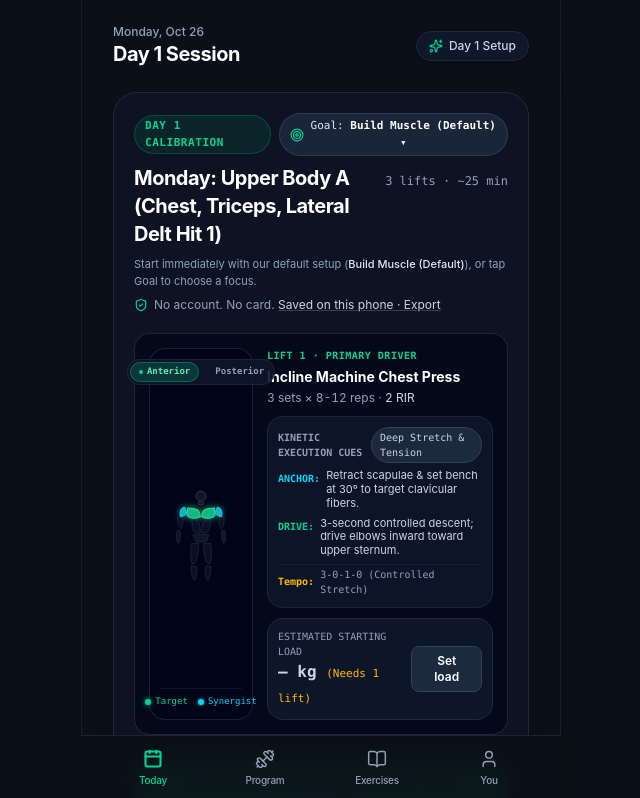
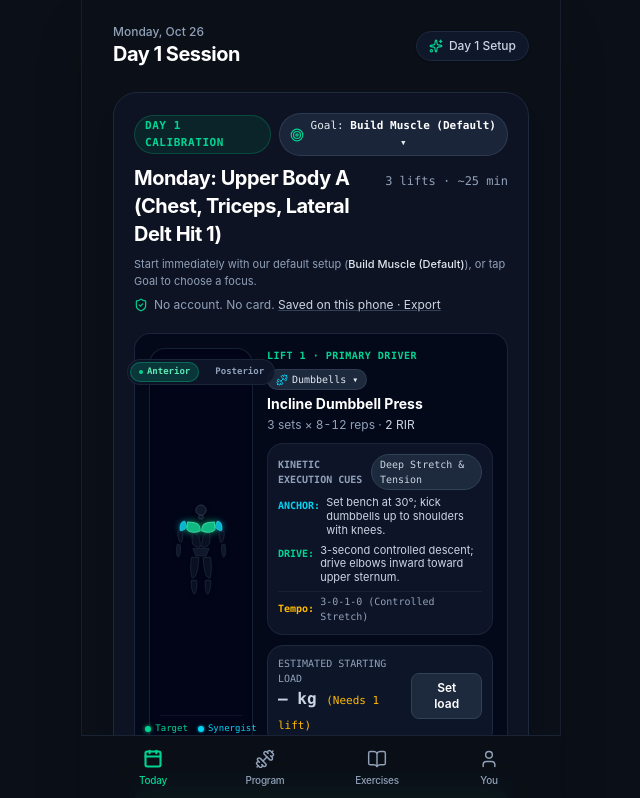
Before and after one commit to aroucadi/vyra, a Next.js app: page /today in a window 1280 px wide. Shown: the top 798 px of the page, without its empty margins (319-959 px from the left). Built offline with nearby package versions, Linux system fonts and the light colour scheme.

Commit message:
feat(spec-026): ship intelligent equipment polymorphism and in-gym machine swap popover

```diff
--- a/src/components/trainee/DayZeroOnboardingCard.tsx
+++ b/src/components/trainee/DayZeroOnboardingCard.tsx
@@ -9,6 +9,8 @@ import { Sheet, SheetContent, SheetHeader, SheetTitle, SheetDescription } from "
 import {
   AnchorLiftId,
   CalibrationMode,
+  LIFT_ONE_EQUIPMENT_MANIFESTATIONS,
+  PreferredEquipmentMode,
   SleepWhatIfMode,
   TRAINING_GOALS,
   TrainingGoal,
@@ -19,6 +21,7 @@ import {
   detectInAppWebView,
   parseHandoffQueryUrl,
   resolveDayOneWorkoutDay,
+  resolveEquipmentManifestation,
   resolveGoalAwareKineticCues,
 } from "@/lib/onboarding";
 import { telemetry } from "@/lib/telemetry";
@@ -26,6 +29,7 @@ import { DeepLinkLiftConfig, parseDeepLinkParams, recordDeepLinkAttribution } fr
 import {
   ArrowRight,
   CheckCircle2,
+  Dumbbell,
   ExternalLink,
   HelpCircle,
   History,
@@ -57,9 +61,11 @@ export function DayZeroOnboardingCard({ userId, onCalibrated }: DayZeroOnboardin
   const [sleepMode, setSleepMode] = useState<SleepWhatIfMode>("normal");
   const [calibrationMode, setCalibrationMode] = useState<CalibrationMode>("uncalibrated");
   const [goal, setGoal] = useState<TrainingGoal>("hypertrophy");
+  const [equipment, setEquipment] = useState<PreferredEquipmentMode>("dumbbell");
 
   // Progressive disclosure sheets & popovers
   const [isGoalSheetOpen, setIsGoalSheetOpen] = useState(false);
+  const [isEquipmentSheetOpen, setIsEquipmentSheetOpen] = useState(false);
   const [isCalibrationSheetOpen, setIsCalibrationSheetOpen] = useState(false);
   const [isWhyExpanded, setIsWhyExpanded] = useState(false);
   const [isGymReadySheetOpen, setIsGymReadySheetOpen] = useState(false);
@@ -105,6 +111,7 @@ export function DayZeroOnboardingCard({ userId, onCalibrated }: DayZeroOnboardin
       setUnit(parsed.unit);
       if (parsed.sleepMode) setSleepMode(parsed.sleepMode);
       if (parsed.goal) setGoal(parsed.goal);
+      if (parsed.equipment) setEquipment(parsed.equipment);
       setCalibrationMode(parsed.mode || "calibrated");
     }
   }, [userId, webViewStatus.isInAppWebView, webViewStatus.recommendedBrowser, webViewStatus.sourceApp]);
@@ -144,8 +151,9 @@ export function DayZeroOnboardingCard({ userId, onCalibrated }: DayZeroOnboardin
         sleepMode,
         mode: calibrationMode === "uncalibrated" ? "calibrated" : calibrationMode,
         goal,
+        equipment,
       }),
-    [userId, anchorLift, inputWeight, inputReps, unit, sleepMode, calibrationMode, goal]
+    [userId, anchorLift, inputWeight, inputReps, unit, sleepMode, calibrationMode, goal, equipment]
   );
 
   const primaryTarget = calibration.targets[0];
@@ -185,12 +193,13 @@ export function DayZeroOnboardingCard({ userId, onCalibrated }: DayZeroOnboardin
       sleepMode,
       mode,
       goal,
+      equipment,
     });
     applyCalibratedWeightsToDayOne(userId, applied);
     setIsCalibrationSheetOpen(false);
     telemetry.track(
       "onboarding_step_viewed",
-      { step: "step_3_numbers_calibrated", mode, unit, sleepMode, goal },
+      { step: "step_3_numbers_calibrated", mode, unit, sleepMode, goal, equipment },
       userId
     );
     onCalibrated?.();
@@ -200,7 +209,7 @@ export function DayZeroOnboardingCard({ userId, onCalibrated }: DayZeroOnboardin
     if (calibrationMode !== "uncalibrated") {
       applyCalibratedWeightsToDayOne(userId, calibration);
     }
-    telemetry.track("session_started", { dayZero: true, calibrationMode, goal }, userId);
+    telemetry.track("session_started", { dayZero: true, calibrationMode, goal, equipment }, userId);
     router.push(`/session?day=${dayId}`);
   };
 
@@ -214,8 +223,9 @@ export function DayZeroOnboardingCard({ userId, onCalibrated }: DayZeroOnboardin
       sleepMode,
       mode: calibrationMode === "uncalibrated" ? "calibrated" : calibrationMode,
       goal,
+      equipment,
     });
-  }, [anchorLift, inputWeight, inputReps, unit, sleepMode, calibrationMode, goal]);
+  }, [anchorLift, inputWeight, inputReps, unit, sleepMode, calibrationMode, goal, equipment]);
 
   const handleCopyHandoffLink = async () => {
     try {
@@ -322,15 +332,29 @@ export function DayZeroOnboardingCard({ userId, onCalibrated }: DayZeroOnboardin
             {/* Right: Lead Exercise + Live Calibrated Weight + Plate Popover */}
             <div className="flex flex-col justify-between space-y-2.5">
               <div className="space-y-1">
-                <div className="flex items-center justify-between gap-1">
-                  <span className="text-[10px] font-mono uppercase tracking-wider text-emerald-400 font-bold">
-                    Lift 1 · Primary Driver
-                  </span>
+                <div className="flex items-center justify-between gap-1 flex-wrap">
+                  <div className="flex items-center gap-1.5 flex-wrap">
+                    <span className="text-[10px] font-mono uppercase tracking-wider text-emerald-400 font-bold">
+                      Lift 1 · Primary Driver
+                    </span>
+                    <button
+                      type="button"
+                      onClick={() => {
+                        setIsEquipmentSheetOpen(true);
+                        telemetry.track("onboarding_step_viewed", { step: "open_equipment_selector" }, userId);
+                      }}
+                      className="px-2 py-0.5 rounded-full bg-slate-800 hover:bg-slate-750 border border-slate-700/80 text-[10px] font-mono text-slate-200 flex items-center gap-1 transition cursor-pointer"
+                      aria-label="Select gym equipment for Lift 1"
+                    >
+                      <Dumbbell className="w-3 h-3 text-cyan-400 shrink-0" />
+                      <span>{LIFT_ONE_EQUIPMENT_MANIFESTATIONS[equipment].shortLabel} ▾</span>
+                    </button>
+                  </div>
                   {calibrationMode === "calibrated" && primaryTarget && (
                     <PlateCalculatorPopover
                       totalWeight={primaryTarget.activeWeightKg}
                       unit={unit}
-                      equipmentType={deepLinkConfig?.slug.includes("db") ? "dumbbell" : "barbell"}
+                      equipmentType={equipment === "barbell" ? "barbell" : equipment === "dumbbell" ? "dumbbell" : "machine"}
                     />
                   )}
                 </div>
@@ -882,6 +906,82 @@ export function DayZeroOnboardingCard({ userId, onCalibrated }: DayZeroOnboardin
           </div>
         </SheetContent>
       </Sheet>
+
+      {/* SHEET 4 (Spec 026): In-Gym Equipment Polymorphic Swap Sheet */}
+      <Sheet open={isEquipmentSheetOpen} onOpenChange={setIsEquipmentSheetOpen}>
+        <SheetContent
+          side="bottom"
+          className="max-w-md mx-auto rounded-t-3xl bg-[#0B0F17] border-slate-800 p-6 space-y-4 max-h-[88vh] overflow-y-auto shadow-2xl"
+        >
+          <SheetHeader className="text-left space-y-1">
+            <div className="flex items-center justify-between">
+              <span className="text-[10px] font-mono font-bold uppercase tracking-wider px-2.5 py-0.5 rounded-full bg-cyan-500/10 text-cyan-400 border border-cyan-500/25">
+                Spec 026 · Equipment In-Place Swap
+              </span>
+              <span className="text-xs font-mono text-slate-400">Instant load conversion</span>
+            </div>
+            <SheetTitle className="text-lg font-bold text-white">
+              Which equipment is free right now?
+            </SheetTitle>
+            <SheetDescription className="text-xs text-slate-400">
+              Bench taken? Switch to barbell, lever machine, or cables instantly. Load calculations, plate calculator, and kinetic cues recalibrate automatically.
+            </SheetDescription>
+          </SheetHeader>
+
+          <div className="space-y-2.5 pt-1">
+            {Object.values(LIFT_ONE_EQUIPMENT_MANIFESTATIONS).map((m) => {
+              const isSelected = equipment === m.id;
+              return (
+                <button
+                  key={m.id}
+                  type="button"
+                  onClick={() => {
+                    const prev = equipment;
+                    setEquipment(m.id);
+                    setIsEquipmentSheetOpen(false);
+                    telemetry.track("equipment_swapped", { from: prev, to: m.id }, userId);
+                  }}
+                  className={`w-full min-h-[58px] p-3.5 rounded-2xl border text-left transition flex items-start justify-between gap-3 cursor-pointer ${
+                    isSelected
+                      ? "bg-slate-800/90 border-cyan-500/60 shadow-lg"
+                      : "bg-slate-900/60 border-slate-800/80 hover:bg-slate-800/50 hover:border-slate-700"
+                  }`}
+                >
+                  <div className="space-y-0.5">
+                    <div className="flex items-center gap-2">
+                      <span className="text-sm font-bold text-white leading-tight">
+                        {m.label}
+                      </span>
+                      <span className="text-[10px] font-mono px-2 py-0.5 rounded-full border border-slate-700 bg-slate-800 text-slate-300">
+                        {m.shortLabel}
+                      </span>
+                    </div>
+                    <p className="text-xs text-slate-400 leading-snug">
+                      {m.exerciseName} · {m.isPerHand ? "Load per hand" : "Total bar/pin load"}
+                    </p>
+                    <p className="text-[11px] text-cyan-400/90 font-mono">
+                      {m.setupCue}
+                    </p>
+                  </div>
+                  {isSelected && (
+                    <CheckCircle2 className="w-4 h-4 text-cyan-400 shrink-0 mt-0.5" />
+                  )}
+                </button>
+              );
+            })}
+          </div>
+
+          <div className="pt-1">
+            <button
+              type="button"
+              onClick={() => setIsEquipmentSheetOpen(false)}
+              className="w-full min-h-[44px] py-2.5 text-xs font-semibold text-slate-400 hover:text-white border border-slate-800 rounded-xl transition cursor-pointer"
+            >
+              Keep Current Setup ({LIFT_ONE_EQUIPMENT_MANIFESTATIONS[equipment].shortLabel})
+            </button>
+          </div>
+        </SheetContent>
+      </Sheet>
     </div>
   );
 }
--- a/src/lib/onboarding.ts
+++ b/src/lib/onboarding.ts
@@ -72,6 +72,73 @@ export const TRAINING_GOALS: Record<TrainingGoal, GoalDefinition> = {
   },
 };
 
+export type PreferredEquipmentMode = "dumbbell" | "barbell" | "machine" | "cable";
+
+export interface EquipmentManifestation {
+  id: PreferredEquipmentMode;
+  label: string;
+  shortLabel: string;
+  exerciseName: string;
+  equipmentType: "dumbbell" | "barbell" | "machine" | "cable";
+  loadFactor: number;
+  isPerHand: boolean;
+  synergists: string[];
+  setupCue: string;
+}
+
+export const LIFT_ONE_EQUIPMENT_MANIFESTATIONS: Record<PreferredEquipmentMode, EquipmentManifestation> = {
+  dumbbell: {
+    id: "dumbbell",
+    label: "Dumbbells (Free Weight)",
+    shortLabel: "Dumbbells",
+    exerciseName: "Incline Dumbbell Press",
+    equipmentType: "dumbbell",
+    loadFactor: 1.0,
+    isPerHand: true,
+    synergists: ["Anterior Deltoid", "Triceps", "Rotator Cuff"],
+    setupCue: "Set bench at 30°; kick dumbbells up to shoulders with knees.",
+  },
+  barbell: {
+    id: "barbell",
+    label: "Olympic Barbell (20kg Bar)",
+    shortLabel: "Barbell",
+    exerciseName: "Incline Barbell Bench Press",
+    equipmentType: "barbell",
+    loadFactor: 2.125,
+    isPerHand: false,
+    synergists: ["Anterior Deltoid", "Triceps"],
+    setupCue: "Set eyes under bar; grip 1.5× shoulder width with tucked elbows.",
+  },
+  machine: {
+    id: "machine",
+    label: "Selectorized / Lever Chest Press",
+    shortLabel: "Machine",
+    exerciseName: "Plate-Loaded Incline Chest Press",
+    equipmentType: "machine",
+    loadFactor: 2.25,
+    isPerHand: false,
+    synergists: ["Anterior Deltoid", "Triceps (Lateral Head)"],
+    setupCue: "Adjust seat so handles align with mid-chest; keep shoulder blades pinned.",
+  },
+  cable: {
+    id: "cable",
+    label: "Dual Cable Tower Press",
+    shortLabel: "Cables",
+    exerciseName: "Converging Incline Cable Press",
+    equipmentType: "cable",
+    loadFactor: 0.9,
+    isPerHand: true,
+    synergists: ["Clavicular Pectoralis", "Anterior Deltoid"],
+    setupCue: "Set pulleys at hip height; press up and together into peak contraction.",
+  },
+};
+
+export function resolveEquipmentManifestation(
+  mode: PreferredEquipmentMode
+): EquipmentManifestation {
+  return LIFT_ONE_EQUIPMENT_MANIFESTATIONS[mode] || LIFT_ONE_EQUIPMENT_MANIFESTATIONS.dumbbell;
+}
+
 export interface AnchorCalibrationInput {
   anchorLift: AnchorLiftId;
   weight: number;
@@ -80,6 +147,7 @@ export interface AnchorCalibrationInput {
   sleepMode?: SleepWhatIfMode;
   mode?: CalibrationMode;
   goal?: TrainingGoal;
+  equipment?: PreferredEquipmentMode;
 }
 
 export interface GoalAwareKineticCues {
@@ -118,6 +186,7 @@ export interface DayZeroCalibrationResult {
   sleepMode: SleepWhatIfMode;
   calibrationMode: CalibrationMode;
   goal: TrainingGoal;
+  equipment: PreferredEquipmentMode;
   targets: DerivedExerciseTarget[];
 }
 
@@ -450,6 +519,8 @@ export function deriveStartingWeightsFromAnchor(
   const calibrationMode: CalibrationMode = input.mode || "calibrated";
   const goal: TrainingGoal = input.goal || "hypertrophy";
   const goalConfig = TRAINING_GOALS[goal];
+  const equipment: PreferredEquipmentMode = input.equipment || "dumbbell";
+  const equipmentManifestation = resolveEquipmentManifestation(equipment);
   const safeWeight = Math.max(5, Number(input.weight) || 80);
   const safeReps = Math.min(15, Math.max(1, Math.round(Number(input.reps) || 8)));
 
@@ -471,8 +542,34 @@ export function deriveStartingWeightsFromAnchor(
     ? programDay.blocks.flatMap((b) => b.exercises)
     : [];
 
-  const targets: DerivedExerciseTarget[] = exercises.map((ex) => {
-    const { ratio, ratioLabel } = resolvePoliquinWorkingRatio(ex.exerciseName);
+  const targets: DerivedExerciseTarget[] = exercises.map((ex, index) => {
+    let exerciseName = ex.exerciseName;
+    let ratio = 0.32;
+    let ratioLabel = "Poliquin Clavicular Incline DB Ratio (0.32× Bench 1RM per arm)";
+    let setupCue: string | undefined = undefined;
+
+    if (index === 0) {
+      exerciseName = equipmentManifestation.exerciseName;
+      setupCue = equipmentManifestation.setupCue;
+      if (equipment === "barbell") {
+        ratio = 0.68;
+        ratioLabel = "Poliquin Incline Barbell Ratio (0.68× Bench 1RM total bar load)";
+      } else if (equipment === "machine") {
+        ratio = 0.72;
+        ratioLabel = "Plate-Loaded Incline Chest Press Ratio (0.72× Bench 1RM)";
+      } else if (equipment === "cable") {
+        ratio = 0.28;
+        ratioLabel = "Converging Incline Cable Ratio (0.28× Bench 1RM per side)";
+      } else {
+        ratio = 0.32;
+        ratioLabel = "Poliquin Clavicular Incline DB Ratio (0.32× Bench 1RM per arm)";
+      }
+    } else {
+      const resolved = resolvePoliquinWorkingRatio(ex.exerciseName);
+      ratio = resolved.ratio;
+      ratioLabel = resolved.ratioLabel;
+    }
+
     const goalAdjustedRatio = ratio * goalConfig.loadMultiplier;
     const normalWeightKg = roundToGymIncrement(estimatedBench1RmKg * goalAdjustedRatio, "kg");
     // Short sleep applies a 10% load buffer and +1 RIR to protect joint/CNS recovery
@@ -488,14 +585,15 @@ export function deriveStartingWeightsFromAnchor(
         ? ` → -10% short-sleep buffer (${shortSleepWeightKg} kg @ ${targetRir} RIR)`
         : ` (${normalWeightKg} kg @ ${targetRir} RIR)`;
 
-    const whyFormulaText = `${safeWeight} ${unit} × ${safeReps} reps (${anchorLabel}) = ${estimatedBench1RmKg} kg e1RM (Epley) → × ${ratio} ${ratioLabel} [${goalConfig.shortLabel}]${sleepClause}.`;
+    const equipTag = index === 0 ? ` [${equipmentManifestation.shortLabel}]` : "";
+    const whyFormulaText = `${safeWeight} ${unit} × ${safeReps} reps (${anchorLabel}) = ${estimatedBench1RmKg} kg e1RM (Epley) → × ${ratio.toFixed(2)} ${ratioLabel}${equipTag} [${goalConfig.shortLabel}]${sleepClause}.`;
 
     const repRange = goalConfig.repRange;
-    const kineticCues = resolveGoalAwareKineticCues(ex.exerciseName, goal);
+    const kineticCues = resolveGoalAwareKineticCues(exerciseName, goal, setupCue ? { setupAnchor: setupCue } : undefined);
 
     return {
       exerciseId: ex.exerciseId,
-      exerciseName: ex.exerciseName,
+      exerciseName,
       sets: ex.sets,
       repRange,
       targetRir,
@@ -523,6 +621,7 @@ export function deriveStartingWeightsFromAnchor(
     sleepMode,
     calibrationMode,
     goal,
+    equipment,
     targets,
   };
 }
@@ -572,6 +671,7 @@ export function applyCalibratedWeightsToDayOne(
         (t) => t.exerciseId === ex.exerciseId || t.exerciseName === ex.exerciseName
       );
       if (target) {
+        ex.exerciseName = target.exerciseName;
         ex.rirScheme = Array(ex.sets).fill(target.targetRir);
         ex.loadGuidance = `Target: ${target.displayWeight} ${target.unit} (${target.activeWeightKg} kg) · [${TRAINING_GOALS[calibration.goal].shortLabel}] Derived from ${calibration.inputWeight} ${calibration.unit} × ${calibration.inputReps} (${calibration.estimatedBench1RmKg} kg e1RM)`;
         updatedCount++;
@@ -642,12 +742,15 @@ export function buildHandoffQueryUrl(
   if (input.goal && input.goal !== "hypertrophy") {
     params.set("goal", input.goal);
   }
+  if (input.equipment && input.equipment !== "dumbbell") {
+    params.set("equip", input.equipment);
+  }
   const sep = basePath.includes("?") ? "&" : "?";
   return `${basePath}${sep}${params.toString()}`;
 }
 
 /**
- * Parses a handoff URL query string (`?anchor=80x8&unit=kg&lift=barbell_bench&goal=strength`) back into an AnchorCalibrationInput.
+ * Parses a handoff URL query string (`?anchor=80x8&unit=kg&lift=barbell_bench&goal=strength&equip=barbell`) back into an AnchorCalibrationInput.
  */
 export function parseHandoffQueryUrl(search: string): AnchorCalibrationInput | null {
   const clean = search.startsWith("?") ? search.slice(1) : search;
@@ -684,6 +787,12 @@ export function parseHandoffQueryUrl(search: string): AnchorCalibrationInput | n
       ? goalParam
       : "hypertrophy";
 
+  const equipParam = params.get("equip");
+  const equipment: PreferredEquipmentMode =
+    equipParam === "barbell" || equipParam === "machine" || equipParam === "cable"
+      ? equipParam
+      : "dumbbell";
+
   return {
     anchorLift,
     weight,
@@ -692,5 +801,6 @@ export function parseHandoffQueryUrl(search: string): AnchorCalibrationInput | n
     sleepMode,
     mode,
     goal,
+    equipment,
   };
 }
--- a/src/lib/telemetry.ts
+++ b/src/lib/telemetry.ts
@@ -29,7 +29,8 @@ export type VyraTelemetryEvent =
   | "passkey_registered"
   | "deep_link_arrived"
   | "coach_invite_accepted"
-  | "goal_selected";
+  | "goal_selected"
+  | "equipment_swapped";
 
 export interface TelemetryEventRecord {
   eventName: VyraTelemetryEvent;
```
Also changed, not shown: 1 other file (tests, documents, lock files or other folders).
